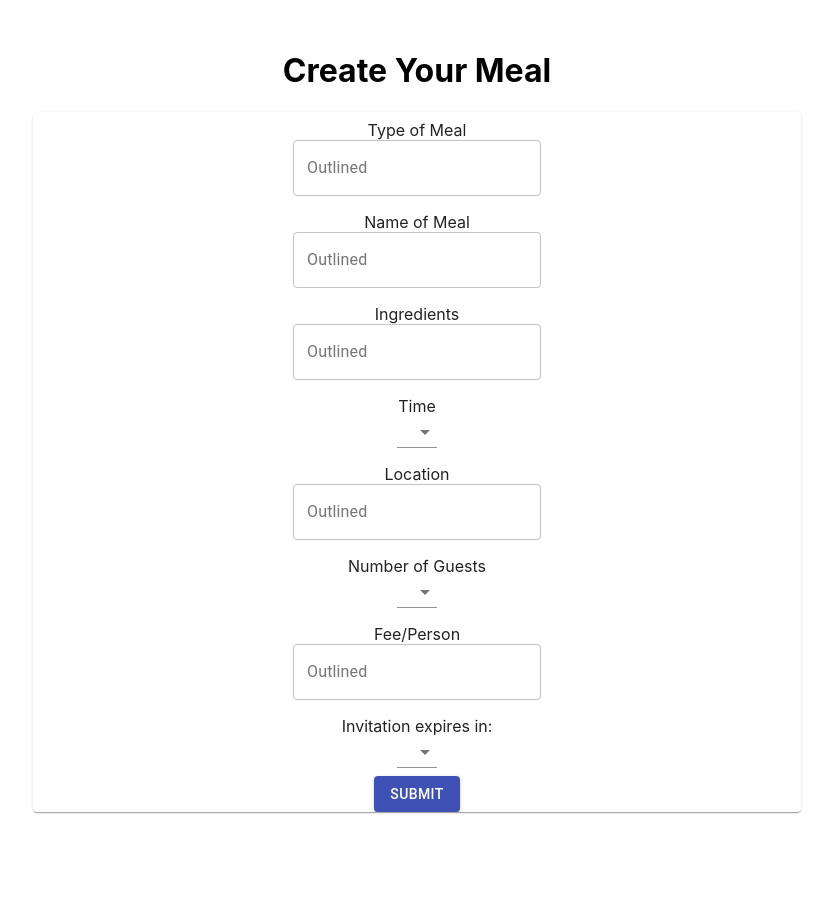
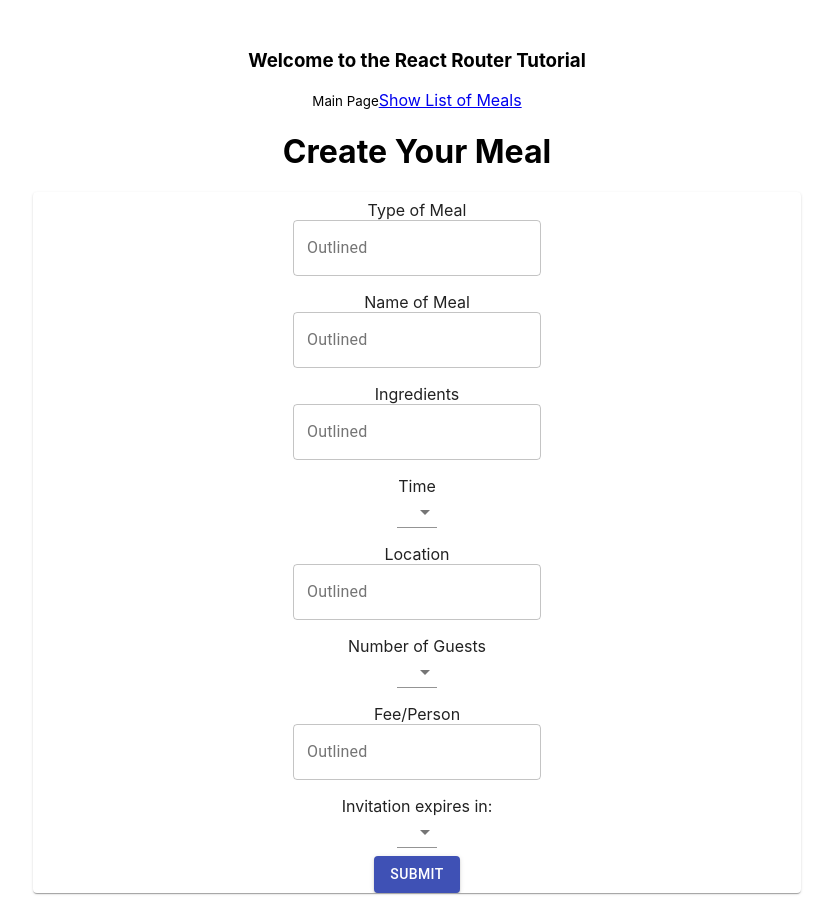
Before and after one commit to aej11a/meal-sharing-site, a React (Create React App) app in the folder client/: page / in a window 1280 px wide. Shown: the whole page, without its empty margins (223-1056 px from the left). Before the commit the page ends 842 px from the top, so only its background shows below. Built offline with nearby package versions, Linux system fonts and the light colour scheme.

Commit message:
create routes to meal creation page and display

```diff
--- a/client/package.json
+++ b/client/package.json
@@ -10,6 +10,7 @@
         "@testing-library/user-event": "^12.1.10",
         "react": "^17.0.2",
         "react-dom": "^17.0.2",
+        "react-router-dom": "^5.2.0",
         "react-scripts": "4.0.3",
         "web-vitals": "^1.0.1"
     },
--- a/client/src/App.js
+++ b/client/src/App.js
@@ -10,6 +10,16 @@ import Select from '@material-ui/core/Select'
 import Card from '@material-ui/core/Card'
 import CardActions from '@material-ui/core/CardActions'
 import CardContent from '@material-ui/core/CardContent'
+import {
+    BrowserRouter as Router,
+    Route,
+    Switch,
+    Link,
+    Redirect,
+} from 'react-router-dom'
+//Pages
+import MainPage from './pages' ///< index.jsx will be automatically imported
+import MealDisplay from './pages/mealdisplay'
 
 function App() {
     //form component
@@ -281,6 +291,11 @@ function App() {
 
     return (
         <div className="App">
+            <Router>
+                <Route exact path="/" component={MainPage} />
+                <Route exact path="/mealdisplay" component={MealDisplay} />
+            </Router>
+
             <div>
                 <MainTitle />
                 <MealCreationForm />
--- /dev/null
+++ b/client/src/pages/index.jsx
@@ -0,0 +1,16 @@
+/*index.jsx*/
+import React from 'react'
+import { Link } from 'react-router-dom'
+
+//Functional Component
+const MainPage = () => {
+    return (
+        <div>
+            <h3>Welcome to the React Router Tutorial</h3>
+            <small>Main Page</small>
+            <Link to="/mealdisplay">Show List of Meals</Link>
+        </div>
+    )
+}
+
+export default MainPage
--- /dev/null
+++ b/client/src/pages/mealdisplay.jsx
@@ -0,0 +1,12 @@
+/*users.jsx*/
+import React from 'react'
+/* We simply can use an array and loop and print each user */
+const MealDisplay = () => {
+    return (
+        <div>
+            <h1>test</h1>
+        </div>
+    )
+}
+
+export default MealDisplay
```
Also changed, not shown: 1 other file (tests, documents, lock files or other folders).
